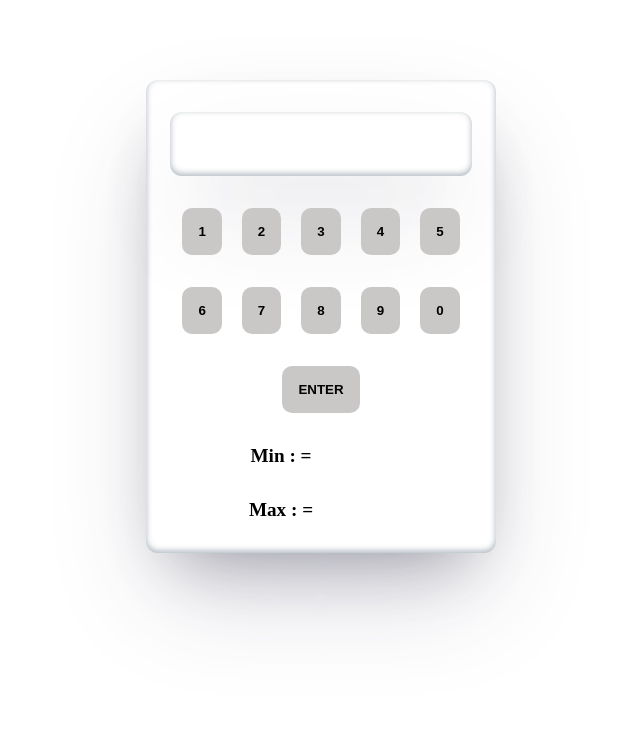
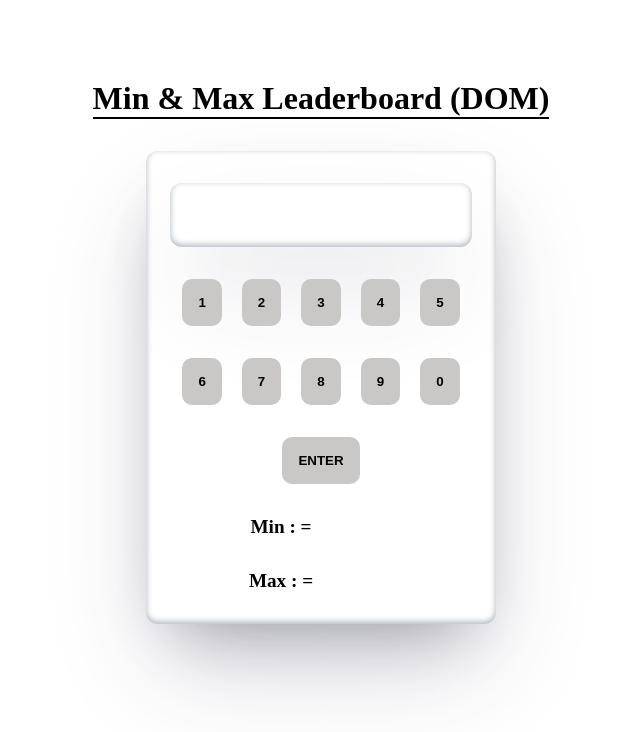
Before and after one commit to MukeshKumarCoder/Masai_Js_Problems, a plain HTML site: page minMax.html in a window 1280 px wide. Shown: the whole page, without its empty margins (319-959 px from the left). Drawn offline with Linux system fonts and the light colour scheme.

Commit message:
min and max

```diff
--- a/minMax.html
+++ b/minMax.html
@@ -14,8 +14,13 @@
         width: 100%;
         height: 100%;
         display: flex;
-        justify-content: center;
+        align-items: center;
+        row-gap: 2rem;
+        flex-direction: column;
         margin-top: 5rem;
+      }
+      h1{
+        border-bottom: 2px solid black;
       }
       .container {
         display: flex;
@@ -57,6 +62,7 @@
     </style>
   </head>
   <body>
+    <h1>Min & Max Leaderboard (DOM) </h1>
     <div class="container">
       <div id="resultBox"></div>
       <div class="btn">
```
